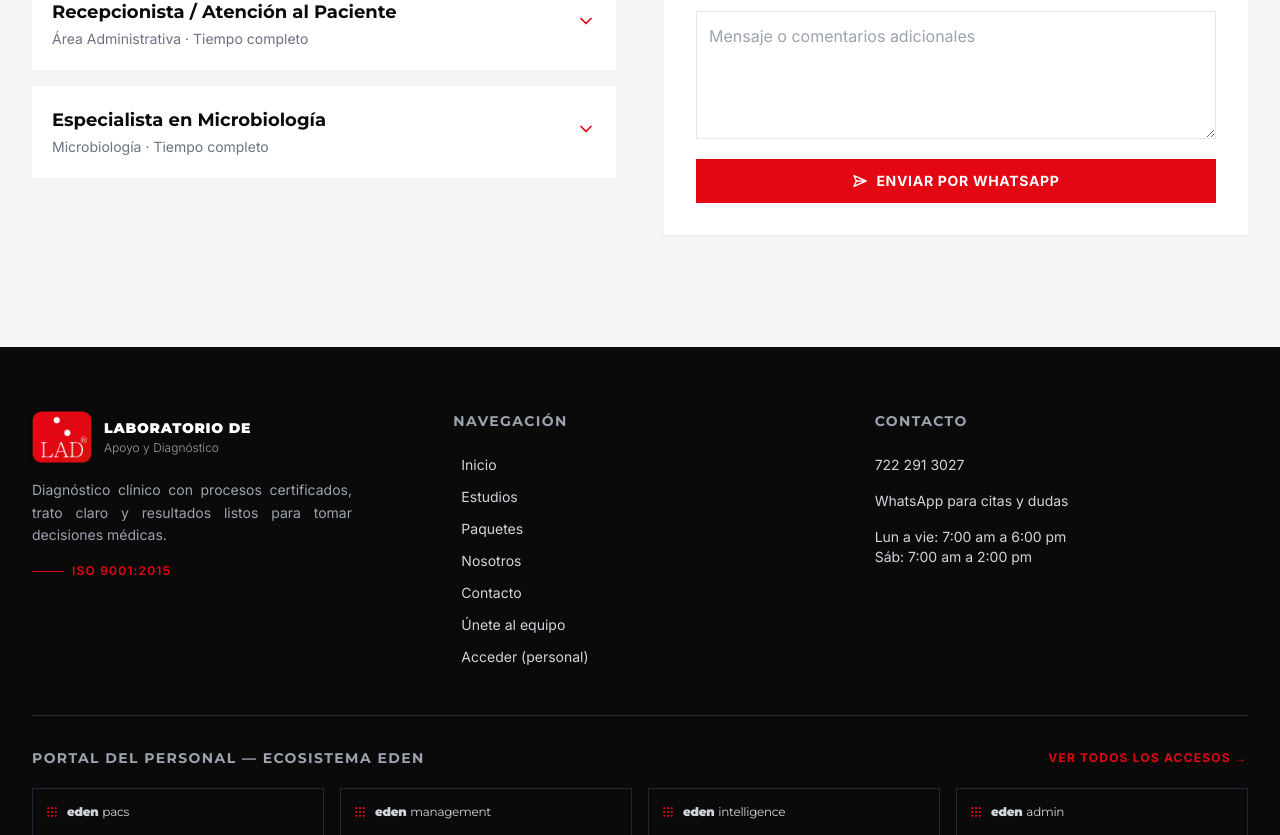
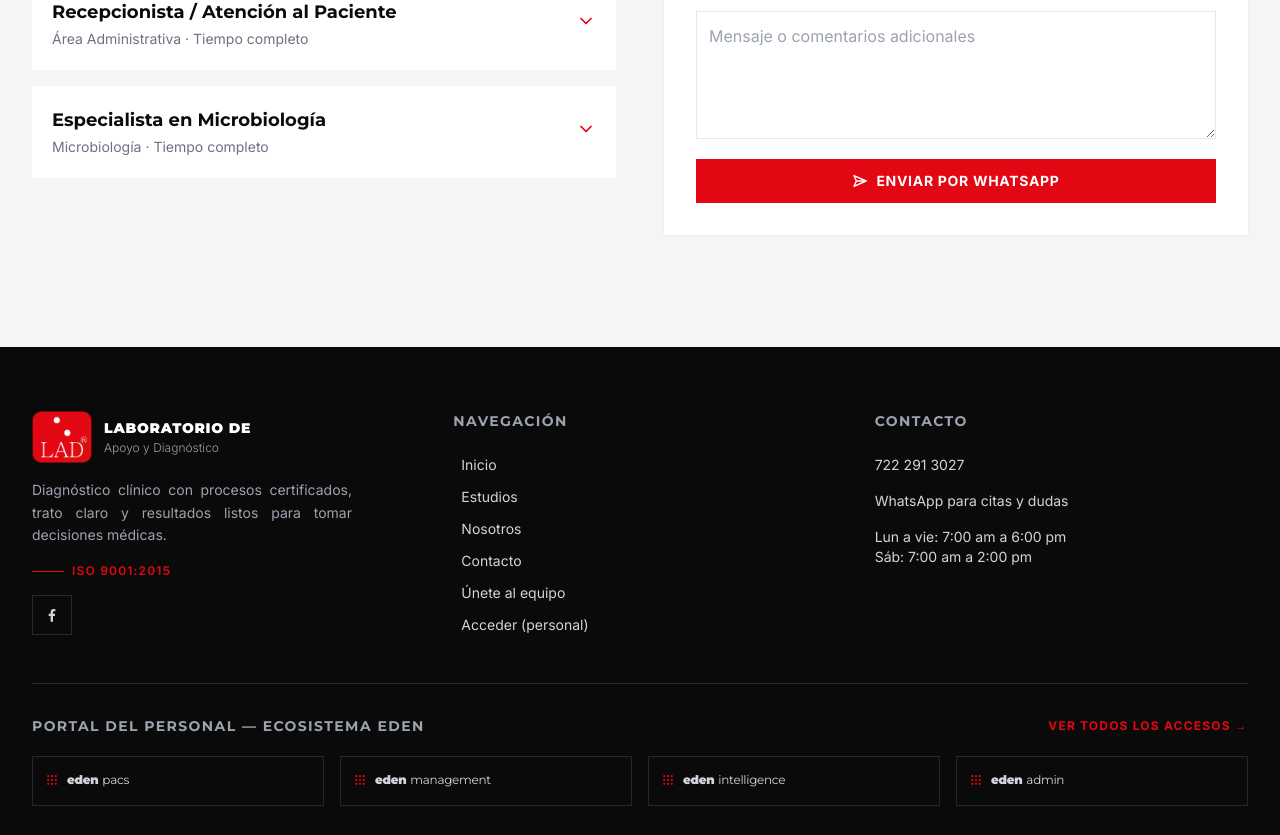
Before and after one commit to Partum-design/laboratorioa-lad, a Next.js app: page /unete in a window 1280 px wide. Shown: the part 1923-2758 px from the top of the page. Built offline with nearby package versions, Linux system fonts and the light colour scheme.

Commit message:
FACEBOOK ICON

```diff
--- a/src/components/Footer.tsx
+++ b/src/components/Footer.tsx
@@ -3,18 +3,20 @@
 import { LAD_PHONE_DISPLAY, LAD_TEL_LINK, LAD_WHATSAPP_LINK } from "@/lib/contact";
 import { edenPortals } from "@/lib/eden-portals";
 import { EdenMark } from "@/components/EdenBrand";
+import { IconFacebook } from "@/components/LadIcons";
 import Image from "next/image";
 import Link from "next/link";
 
 const links = [
   { href: "/", label: "Inicio" },
   { href: "/estudios#catalogo", label: "Estudios" },
-  { href: "/estudios#paquetes", label: "Paquetes" },
   { href: "/nosotros", label: "Nosotros" },
   { href: "/contacto#agenda", label: "Contacto" },
   { href: "/unete#vacantes", label: "Únete al equipo" },
   { href: "/acceder", label: "Acceder (personal)" },
 ];
+
+const LAD_FACEBOOK_LINK = "https://www.facebook.com/LADTenancingo";
 
 export default function Footer() {
   return (
@@ -42,6 +44,15 @@ export default function Footer() {
               <div className="h-px w-8 bg-lad-red" />
               <span className="text-xs font-semibold uppercase tracking-widest text-lad-red">ISO 9001:2015</span>
             </div>
+            <a
+              href={LAD_FACEBOOK_LINK}
+              target="_blank"
+              rel="noopener noreferrer"
+              aria-label="Facebook de LAD Tenancingo"
+              className="group inline-flex h-10 w-10 items-center justify-center border border-gray-800 text-gray-300 transition hover:border-lad-red hover:text-lad-red"
+            >
+              <IconFacebook className="h-4 w-4" />
+            </a>
           </div>
 
           <div>
--- a/src/components/LadIcons.tsx
+++ b/src/components/LadIcons.tsx
@@ -174,6 +174,14 @@ export function IconClipboard(props: IconProps) {
   );
 }
 
+export function IconFacebook(props: IconProps) {
+  return (
+    <svg viewBox="0 0 24 24" fill="currentColor" aria-hidden="true" {...props}>
+      <path d="M13.5 22v-8.6h2.9l.4-3.4h-3.3V7.8c0-1 .3-1.6 1.7-1.6h1.8V3.1c-.3 0-1.4-.1-2.6-.1-2.6 0-4.4 1.6-4.4 4.5v2.5H7v3.4h2.9V22h3.6Z" />
+    </svg>
+  );
+}
+
 export function IconWhatsApp(props: IconProps) {
   return (
     <svg viewBox="0 0 24 24" fill="currentColor" aria-hidden="true" {...props}>
```
